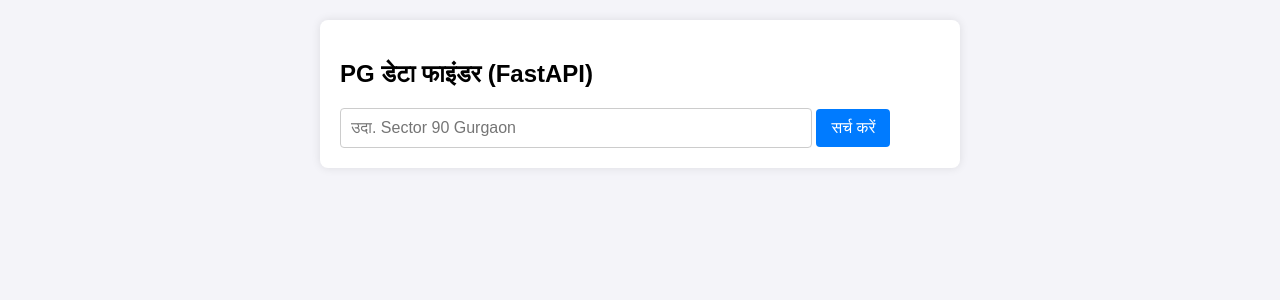
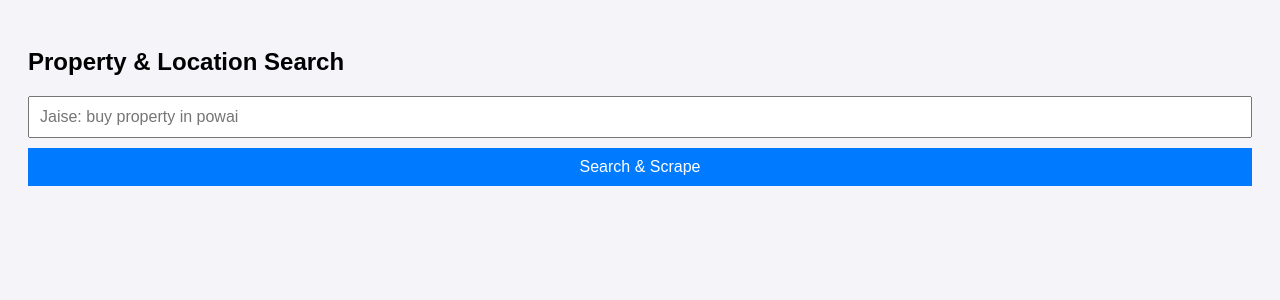
Before and after one commit to pawandevprasad03112010-crypto/MY-FIRST-REPOSITORY, a Flask app: page / in a window 1280 px wide. Shown: the top 300 px of the page. Run offline with Flask 3, Linux system fonts and the light colour scheme.

Commit message:
Update index.html

```diff
--- a/templates/index.html
+++ b/templates/index.html
@@ -1,50 +1,42 @@
 <!DOCTYPE html>
-<html lang="hi">
+<html lang="en">
 <head>
     <meta charset="UTF-8">
     <meta name="viewport" content="width=device-width, initial-scale=1.0">
-    <title>FastAPI PG Scraper</title>
+    <title>Mobile Web Scraper</title>
     <style>
-        body { font-family: Arial, sans-serif; background-color: #f4f4f9; margin: 0; padding: 20px; }
-        .container { max-width: 600px; margin: auto; background: white; padding: 20px; border-radius: 8px; box-shadow: 0 0 10px rgba(0,0,0,0.1); }
-        input[type="text"] { width: 75%; padding: 10px; font-size: 16px; border: 1px solid #ccc; border-radius: 4px; }
-        button { padding: 10px 15px; font-size: 16px; background-color: #007BFF; color: white; border: none; border-radius: 4px; cursor: pointer; }
-        button:hover { background-color: #0056b3; }
-        .copy-btn { background-color: #28a745; margin-bottom: 15px; width: 100%; font-weight: bold; }
-        .copy-btn:hover { background-color: #218838; }
-        pre { background: #eee; padding: 15px; border-radius: 5px; white-space: pre-wrap; word-wrap: break-word; font-size: 15px; line-height: 1.5; }
+        body { font-family: Arial, sans-serif; padding: 20px; background: #f4f4f9; }
+        input[type="text"] { width: 100%; padding: 10px; font-size: 16px; margin-bottom: 10px; box-sizing: border-box; }
+        button { padding: 10px 20px; font-size: 16px; background: #007BFF; color: white; border: none; cursor: pointer; width: 100%; }
+        .result-box { background: white; padding: 15px; margin-top: 15px; border-radius: 5px; box-shadow: 0 2px 5px rgba(0,0,0,0.1); }
+        pre { white-space: pre-wrap; word-wrap: break-word; font-family: inherit; }
+        .copy-btn { background: #28a745; margin-top: 10px; }
     </style>
 </head>
 <body>
 
-<div class="container">
-    <h2>PG डेटा फाइंडर (FastAPI)</h2>
+    <h2>Property & Location Search</h2>
     <form method="POST">
-        <input type="text" name="query" value="{{ query }}" placeholder="उदा. Sector 90 Gurgaon" required>
-        <button type="submit">सर्च करें</button>
+        <input type="text" name="query" value="{{ query }}" placeholder="Jaise: buy property in powai" required>
+        <button type="submit">Search & Scrape</button>
     </form>
 
     {% if results %}
-        <h3>परिणाम (कुल: {{ results | length }})</h3>
-        <button class="copy-btn" onclick="copyAllData()">📋 एक क्लिक में सारा डेटा कॉपी करें</button>
-        <pre id="output-box">{% for item in results %}{{ item }}
-
+    <div class="result-box">
+        <h3>Results (One-Click Copy):</h3>
+        <button class="copy-btn" onclick="copyText()">Copy All Data</button>
+        <pre id="dataToCopy">{% for r in results %}{{ loop.index }}. {{ r }}
 {% endfor %}</pre>
-    {% elif query %}
-        <p>कोई रिज़ल्ट नहीं मिला।</p>
+    </div>
+    <script>
+        function copyText() {
+            let text = document.getElementById("dataToCopy").innerText;
+            navigator.clipboard.writeText(text).then(() => {
+                alert("Saara data clipboard par copy ho gaya!");
+            });
+        }
+    </script>
     {% endif %}
-</div>
-
-<script>
-function copyAllData() {
-    const textToCopy = document.getElementById("output-box").innerText;
-    navigator.clipboard.writeText(textToCopy).then(() => {
-        alert("सारा डेटा सफलतापूर्वक कॉपी हो गया!");
-    }).catch(err => {
-        alert("कॉपी करने में विफल रहा।");
-    });
-}
-</script>
 
 </body>
 </html>
```
